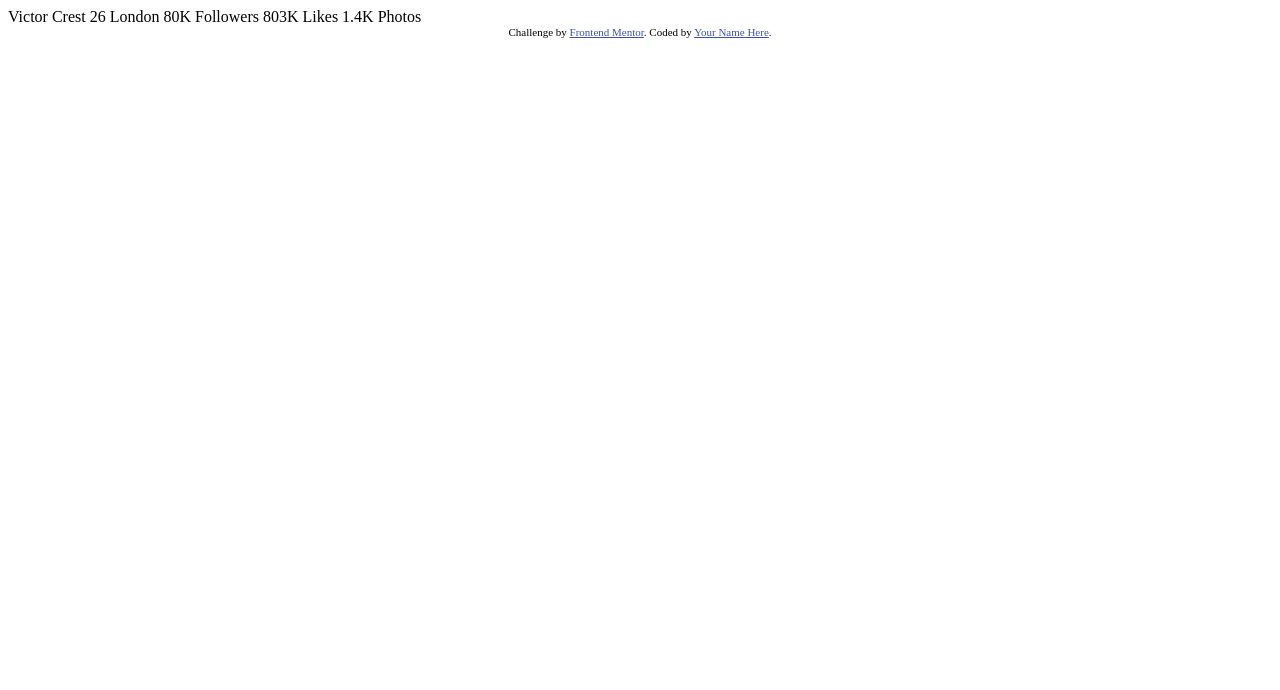
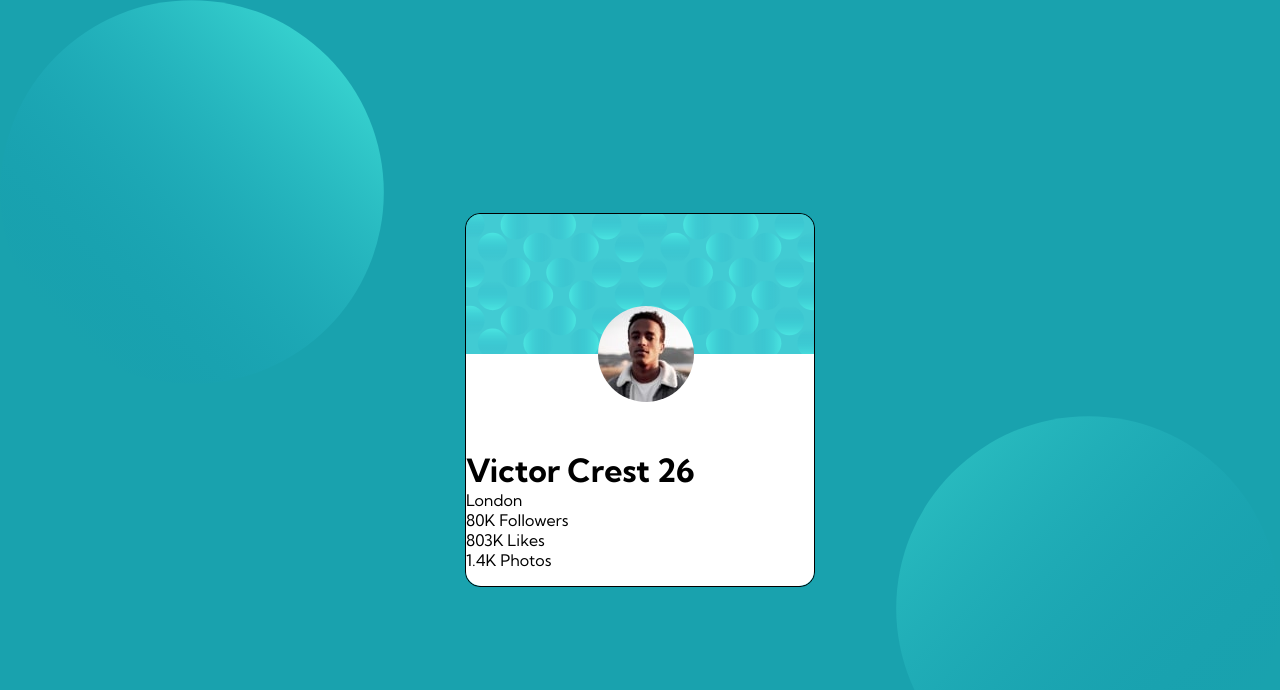
Before and after one commit to trekab/profile-card-component, a plain HTML site: page index.html in a window 1280 px wide. Drawn offline with Linux system fonts and the light colour scheme.

Commit message:
Center profile card and position the profile iage as specified in design spec

```diff
--- a/index.html
+++ b/index.html
@@ -1,35 +1,32 @@
 <!DOCTYPE html>
 <html lang="en">
-<head>
-  <meta charset="UTF-8">
-  <meta name="viewport" content="width=device-width, initial-scale=1.0"> <!-- displays site properly based on user's device -->
-
-  <link rel="icon" type="image/png" sizes="32x32" href="./images/favicon-32x32.png">
-
-  <title>Frontend Mentor | Profile card component</title>
-
-  <!-- Feel free to remove these styles or customise in your own stylesheet 👍 -->
-  <style>
-    .attribution { font-size: 11px; text-align: center; }
-    .attribution a { color: hsl(228, 45%, 44%); }
-  </style>
-</head>
-<body>
-  Victor Crest
-  26
-  London
-
-  80K
-  Followers
-
-  803K
-  Likes
-
-  1.4K
-  Photos
-  <div class="attribution">
-    Challenge by <a href="https://www.frontendmentor.io?ref=challenge" target="_blank">Frontend Mentor</a>.
-    Coded by <a href="#">Your Name Here</a>.
-  </div>
-</body>
+  <head>
+    <meta charset="UTF-8" />
+    <meta name="viewport" content="width=device-width, initial-scale=1.0" />
+    <link
+      rel="icon"
+      type="image/png"
+      sizes="32x32"
+      href="./images/favicon-32x32.png"
+    />
+    <link rel="stylesheet" href="./main.css" />
+    <title>Profile card component</title>
+  </head>
+  <body>
+    <div class="main-wrapper">
+      <main>
+        <div class="hero-div"></div>
+        <div class="card-main">
+          <div class="profile-image"></div>
+          <h1>Victor Crest 26</h1>
+          <p>London</p>
+          <div>
+            <div>80K Followers</div>
+            <div>803K Likes</div>
+            <div>1.4K Photos</div>
+          </div>
+        </div>
+      </main>
+    </div>
+  </body>
 </html>
--- /dev/null
+++ b/main.css
@@ -0,0 +1,57 @@
+@import url("https://fonts.googleapis.com/css2?family=Kumbh+Sans:wght@400;700&display=swap");
+
+:root {
+  --cyan: hsl(185, 75%, 39%);
+  --dark-blue: hsl(229, 23%, 23%);
+  --grayish-blue: hsl(227, 10%, 46%);
+}
+
+* {
+  font-family: "Kumbh Sans", sans-serif;
+  margin: 0;
+  padding: 0;
+  box-sizing: border-box;
+}
+
+.main-wrapper {
+  display: flex;
+  align-items: center;
+  justify-content: center;
+  height: 100vh;
+  background-image: url("./images/bg-pattern-top.svg"),
+    url("./images/bg-pattern-bottom.svg");
+  background-position: top left, bottom right;
+  background-repeat: no-repeat;
+  background-size: 30% auto, 30% auto;
+  background-color: var(--cyan);
+}
+
+main {
+  max-width: 350px;
+  width: 100%;
+  height: 374px;
+  border-radius: 15px;
+  border: 1px solid black;
+}
+
+.hero-div {
+  height: 140px;
+  background-image: url("./images/bg-pattern-card.svg");
+  border-radius: 15px 15px 0 0;
+}
+
+.profile-image {
+  background-image: url("./images/image-victor.jpg");
+  height: 96px;
+  width: 96px;
+  border-radius: 50%;
+  position: relative;
+  left: 38%;
+  top: -48px;
+}
+
+.card-main {
+  height: calc(100% - 140px);
+  background-color: white;
+  border-radius: 0 0 15px 15px;
+}
```
